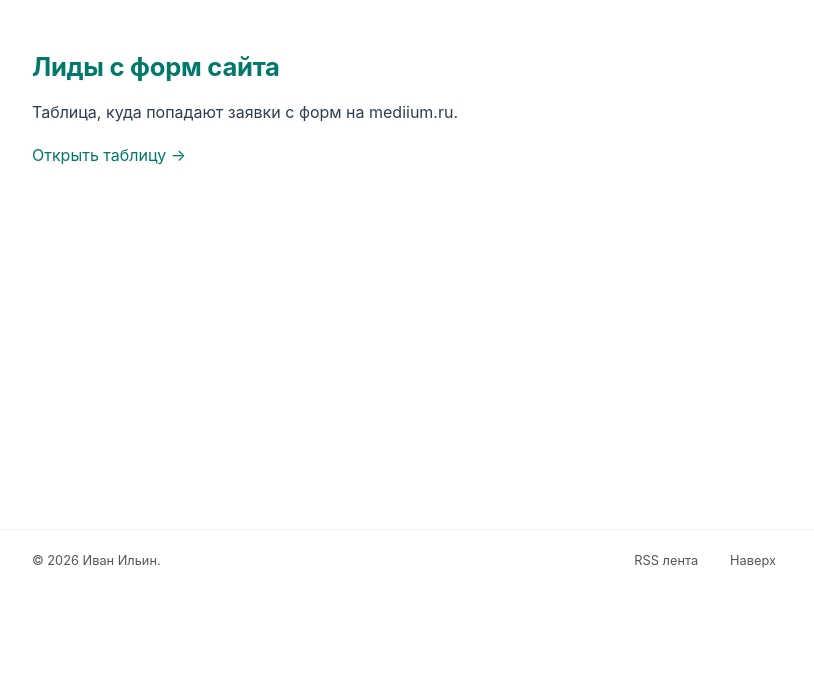
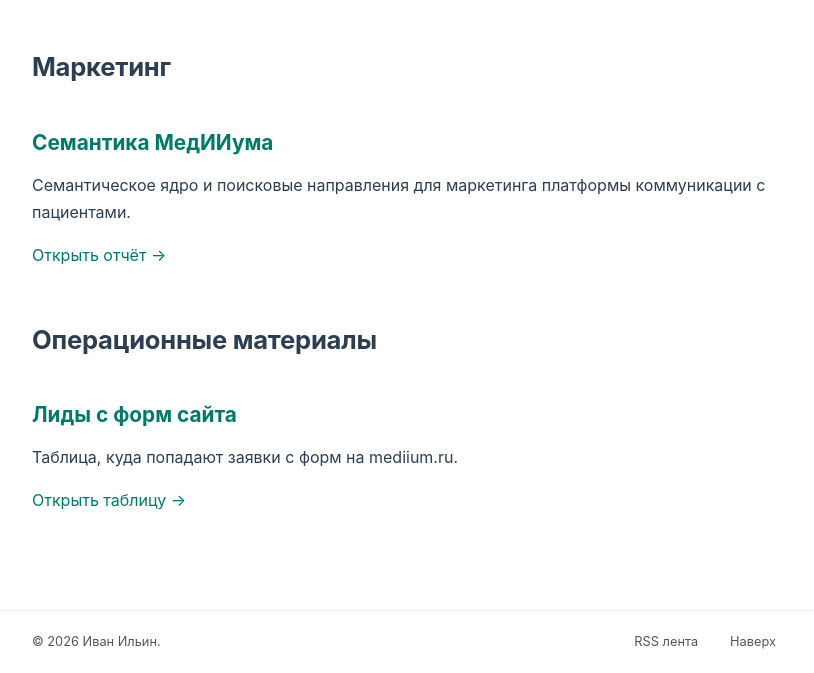
Before and after one commit to ironfelix/ivanilin-blog, an Astro site: page /materials in a window 1280 px wide. Shown: the part 208-881 px from the top of the page, without its empty margins (232-1046 px from the left). Before the commit the page ends 800 px from the top, so only its background shows below. Built offline with nearby package versions, Linux system fonts and the light colour scheme; Astro itself is replaced by a stand-in of ours.

Commit message:
Добавить отчёт по семантике в материалы

```diff
--- a/src/pages/materials.astro
+++ b/src/pages/materials.astro
@@ -6,6 +6,7 @@
 const title = 'Материалы';
 const description = 'Рабочие материалы и ссылки для проектов Ивана Ильина.';
 const leadsSheetUrl = 'https://docs.google.com/spreadsheets/d/1SB8rY3wGArq4C-04b-2gJCcCSBLLPxklNEFWc4miTKM/edit';
+const semanticsReportUrl = 'https://ivanilin.ru/reports/mediium-semantics-38453b0e/';
 ---
 
 <BaseLayout
@@ -19,11 +20,23 @@
     <p class="page-description">Ссылки, которыми я пользуюсь в работе.</p>
   </div>
 
+  <section class="post-list" aria-labelledby="marketing-title">
+    <h2 id="marketing-title">Маркетинг</h2>
+    <article class="post-card">
+      <h3>
+        <a href={semanticsReportUrl}>Семантика МедИИума</a>
+      </h3>
+      <p>Семантическое ядро и поисковые направления для маркетинга платформы коммуникации с пациентами.</p>
+      <p><a href={semanticsReportUrl}>Открыть отчёт →</a></p>
+    </article>
+  </section>
+
   <section class="post-list" aria-labelledby="mediium-leads-title">
+    <h2 id="mediium-leads-title">Операционные материалы</h2>
     <article class="post-card">
-      <h2 id="mediium-leads-title">
+      <h3>
         <a href={leadsSheetUrl} target="_blank" rel="noopener noreferrer">Лиды с форм сайта</a>
-      </h2>
+      </h3>
       <p>Таблица, куда попадают заявки с форм на mediium.ru.</p>
       <p><a href={leadsSheetUrl} target="_blank" rel="noopener noreferrer">Открыть таблицу →</a></p>
     </article>
```
